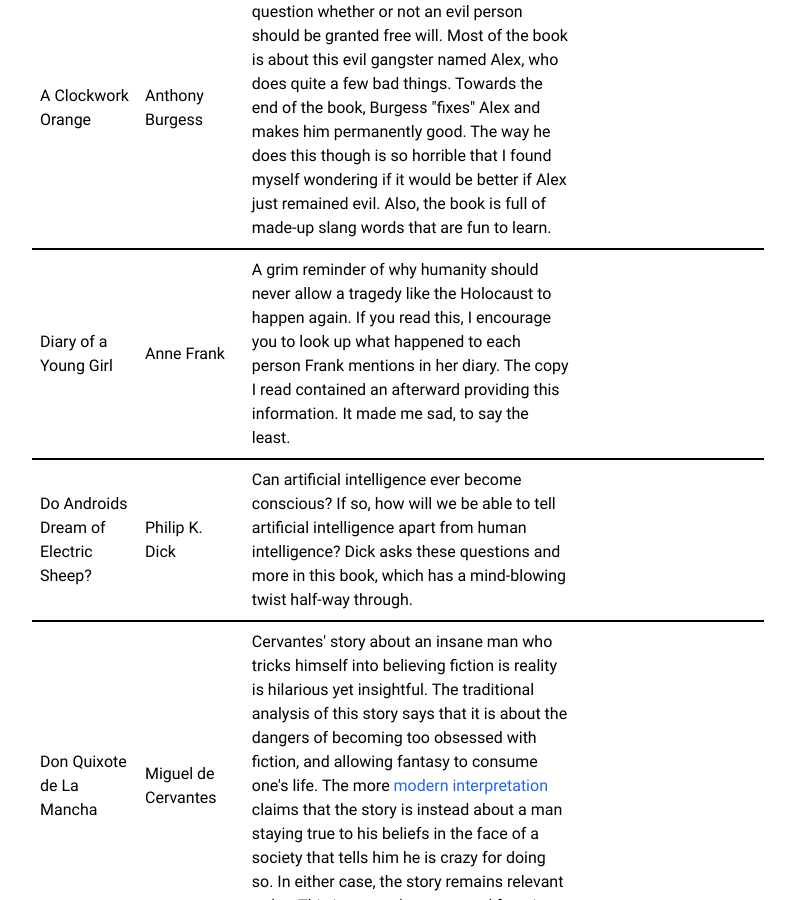
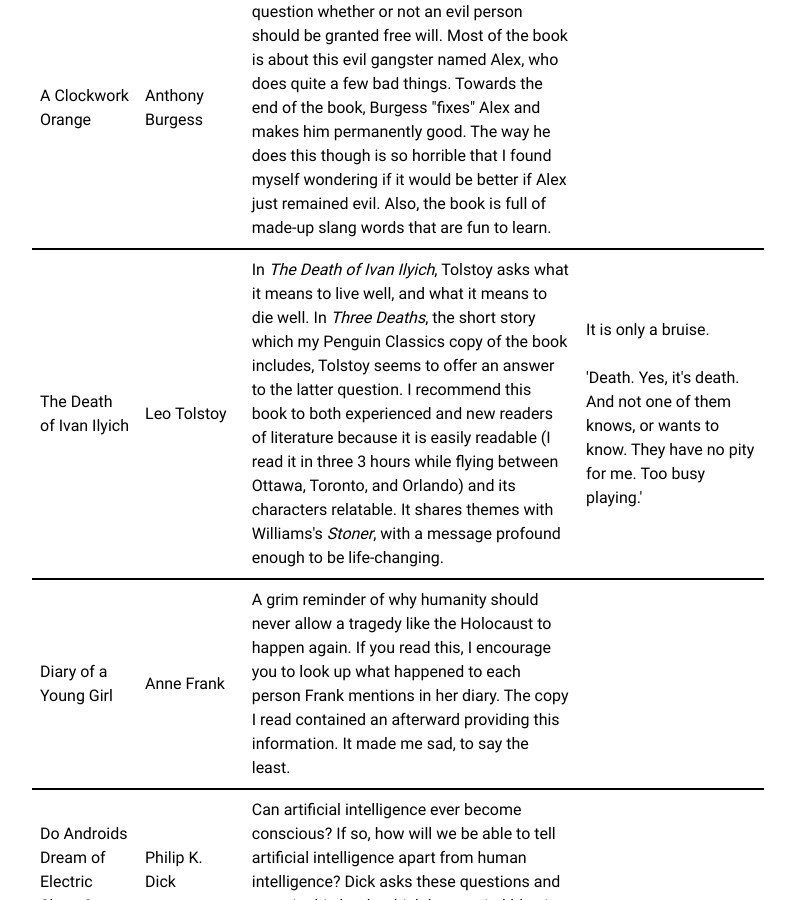
Before and after one commit to PappasBrent/pappasbrent.github.io, a Jekyll site: the page built from reading.html, in a window 1280 px wide and 900 px high, scrolled down 3220 px. Shown: the whole window, without its empty margins (242-1037 px from the left). Built offline with Jekyll 4.4.1, drawn with Linux system fonts in a browser that asks for light colours.

Commit message:
Add to reading list

```diff
--- a/reading.html
+++ b/reading.html
@@ -186,6 +186,27 @@
         of made-up slang words that are fun to learn.
       </td>
       <td></td>
+    </tr>
+    <tr>
+      <td>The Death of Ivan Ilyich</td>
+      <td>Leo Tolstoy</td>
+      <td>
+          In <i>The Death of Ivan Ilyich</i>, Tolstoy asks what it means to
+          live well, and what it means to die well. In <i>Three Deaths</i>, the
+          short story which my Penguin Classics copy of the book includes,
+          Tolstoy seems to offer an answer to the latter question. I recommend
+          this book to both experienced and new readers of literature because
+          it is easily readable (I read it in three 3 hours while flying
+          between Ottawa, Toronto, and Orlando) and its characters relatable.
+          It shares themes with Williams's <i>Stoner</i>, with a message
+          profound enough to be life-changing.
+      </td>
+      <td>
+          It is only a bruise.
+        <br /><br />
+         'Death. Yes, it's death. And not one of them knows, or wants to know.
+         They have no pity for me. Too busy playing.'
+      </td>
     </tr>
     <tr>
       <td>Diary of a Young Girl</td>
```
